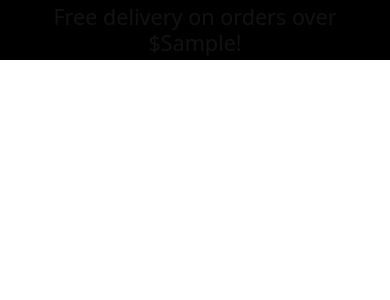
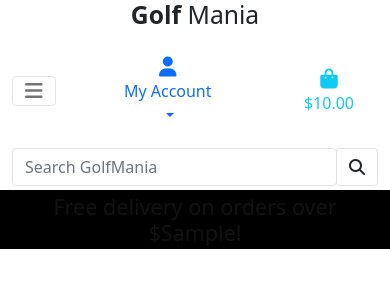
Before and after one commit to AdamPillis/GolfMania, a Django app: template templates/base.html in a window 390 px wide. Shown: the top 300 px of the page. Run offline with Django 3.2, Linux system fonts and the light colour scheme; the template is opened without the code that fills it: most values are stand-ins (such as "Sample title", 1, 10 or a date in 2020); some libraries are stand-ins or nearby versions; some web fonts are replaced.

Commit message:
Create: main-nav.html and mobile-top-header.html and add header content

```diff
--- a/static/css/base.css
+++ b/static/css/base.css
@@ -1,3 +1,7 @@
+.navbar-nav .dropdown-menu {
+    border: none;
+}
+
 @keyframes fade-inout {
     0%{ opacity: 1;}
     100%{ opacity: 0;}
--- a/templates/base.html
+++ b/templates/base.html
@@ -32,6 +32,13 @@
 </head>
 <body>
     <header class="container-fluid fixed-top">
+        <!-- Website name only displayed at the top in the middle on medium/small screens -->
+        <div class="row d-block d-lg-none">
+            <div class="col-12">
+                <h2 class="logo-font text-center"><strong>Golf</strong> Mania</h2>
+            </div>
+        </div>
+        <!-- top header on larger screens -->
         <div class="row pt-lg-2 d-none d-lg-flex">
             <div class="col-12 col-lg-4 my-auto py-1 py-lg-0 text-center text-lg-left">
                 <a href="{% url 'home' %}" class="nav-link main-logo-link">
@@ -96,6 +103,30 @@
                 </ul>
             </div>
         </div>
+        <div class="row bg-white">
+            <nav class="navbar navbar-expand-lg navbar-light w-100">
+                <button class="navbar-toggler" type="button" data-bs-toggle="collapse" data-bs-target="#navbarContent"
+                aria-controls="navbarContent" aria-expanded="false" aria-label="Toggle navigation">
+                <i class="fas fa-bars"></i>
+                 </button>
+                {% include 'includes/mobile-top-header.html' %}
+                {% include 'includes/main-nav.html' %}
+            </nav>
+        </div>
+        <div class="col-12 col-md-8 mx-auto py-1 d-block d-lg-none">
+            <form method="GET" action="">
+                <div class="input-group w-100">
+                    <input class="form-control border border-black rounded-2" type="text" name="search" placeholder="Search GolfMania">
+                    <div class="input-group-append">
+                        <button class="form-control btn border rounded-2" type="submit">
+                            <span class="icon">
+                                <i class="fas fa-search"></i>
+                            </span>
+                        </button>
+                    </div>
+                </div>
+            </form>
+        </div>
         <div id="delivery-banner" class="row text-center bg-black">
             <div class="col text-white">
                 <h4 class="logo-font my-1 fade-in-out">Free delivery on orders over ${{ free_delivery_threshold }}!</h4>
--- /dev/null
+++ b/templates/includes/main-nav.html
@@ -0,0 +1,59 @@
+<div class="collapse navbar-collapse" id="navbarContent">
+    <ul class="navbar-nav nav w-auto mx-auto">
+        <div class="dropdown nav-item">
+            <a class="btn dropdown-toggle" href="#" role="button" id="dropdownMenuLink" data-bs-toggle="dropdown" aria-expanded="false">
+              All Products
+            </a>
+
+            <ul class="dropdown-menu" aria-labelledby="dropdownMenuLink">
+              <li><a class="dropdown-item" href="#">By Price</a></li>
+              <li><a class="dropdown-item" href="#">By Rating</a></li>
+              <li><a class="dropdown-item" href="#">By Quality</a></li>
+              <li><a class="dropdown-item" href="#">By Category</a></li>
+              <li><a class="dropdown-item" href="#">By Brand</a></li>
+            </ul>
+        </div>
+
+        <div class="dropdown nav-item">
+            <a class="btn dropdown-toggle" href="#" role="button" id="dropdownMenuLink" data-bs-toggle="dropdown" aria-expanded="false">
+              Golf Clubs
+            </a>
+
+            <ul class="dropdown-menu" aria-labelledby="dropdownMenuLink">
+              <li><a class="dropdown-item" href="#">Putters</a></li>
+              <li><a class="dropdown-item" href="#">Irons</a></li>
+              <li><a class="dropdown-item" href="#">Sandwedges</a></li>
+              <li><a class="dropdown-item" href="#">Woods</a></li>
+              <li><a class="dropdown-item" href="#">Drivers</a></li>
+              <li><a class="dropdown-item" href="#">All Clubs</a></li>
+            </ul>
+        </div>
+
+        <div class="dropdown nav-item">
+            <a class="btn dropdown-toggle" href="#" role="button" id="dropdownMenuLink" data-bs-toggle="dropdown" aria-expanded="false">
+              Accessories
+            </a>
+
+            <ul class="dropdown-menu" aria-labelledby="dropdownMenuLink">
+              <li><a class="dropdown-item" href="#">Tees</a></li>
+              <li><a class="dropdown-item" href="#">Gloves</a></li>
+              <li><a class="dropdown-item" href="#">Golf Balls</a></li>
+              <li><a class="dropdown-item" href="#">Caps</a></li>
+              <li><a class="dropdown-item" href="#">All Accessories</a></li>
+            </ul>
+        </div>
+
+        <div class="dropdown nav-item">
+            <a class="btn dropdown-toggle" href="#" role="button" id="dropdownMenuLink" data-bs-toggle="dropdown" aria-expanded="false">
+                Besf Offers
+            </a>
+
+            <ul class="dropdown-menu" aria-labelledby="dropdownMenuLink">
+              <li><a class="dropdown-item" href="#">New In</a></li>
+              <li><a class="dropdown-item" href="#">Deals</a></li>
+              <li><a class="dropdown-item" href="#">Clearance</a></li>
+              <li><a class="dropdown-item" href="#">All Offers</a></li>
+            </ul>
+        </div>
+    </ul>
+</div>
--- /dev/null
+++ b/templates/includes/mobile-top-header.html
@@ -0,0 +1,35 @@
+<li class="list-inline-item dropdown">
+    <button class="btn dropdown-toggle d-block d-lg-none nav-link" type="button" id="dropdownMenu" data-bs-toggle="dropdown" aria-expanded="false">
+        <div><i class="fas fa-user fa-lg"></i></div>
+        <p class="my-0">My Account</p>
+    </button>
+    <ul class="dropdown-menu" aria-labelledby="dropdownMenu">
+        {% if request.user.is_authenticated %}
+            {% if request.user.is_superuser %}
+                <li><a href="#" class="dropdown-item">Product Management</a></li>
+            {% endif %}
+            <li><a class="dropdown-item" href="#">My Profile</a></li>
+            <li><a class="dropdown-item" href="{% url 'account_logout' %}">Log Out</a></li>
+        {% else %}
+            <li><a class="dropdown-item" href="{% url 'account_login' %}">Log In</a></li>
+            <li><a class="dropdown-item" href="{% url 'account_signup' %}">Register</a></li>
+        {% endif %}
+    </ul>
+</li>
+
+<li class="list-inline-item">
+    <!-- highlighting shopping bag when bag is not empty -->
+    <a class="d-block d-lg-none nav-link {% if grand_total %}text-info font-weight-bold{% else %}text-black{% endif %} nav-link" href="#">
+        <div class="text-center">
+            <div><i class="fas fa-shopping-bag fa-lg"></i></div>
+            <!-- displaying total cost when product added to the bag -->
+            <p class="my-0">
+                {% if grand_total %}
+                    ${{ grand_total|floatformat:2 }}
+                {% else %}
+                    €0.00
+                {% endif %}
+            </p>
+        </div>
+    </a>
+</li>
```
